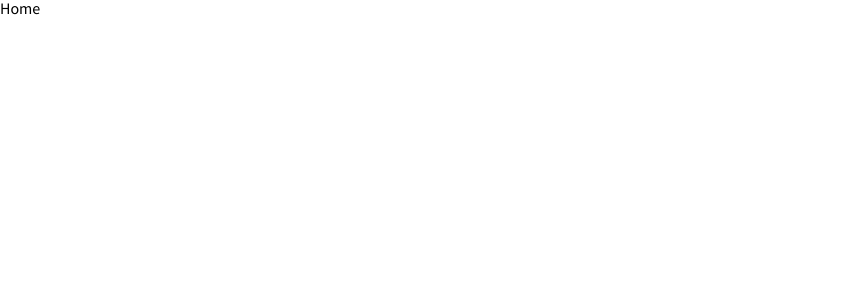
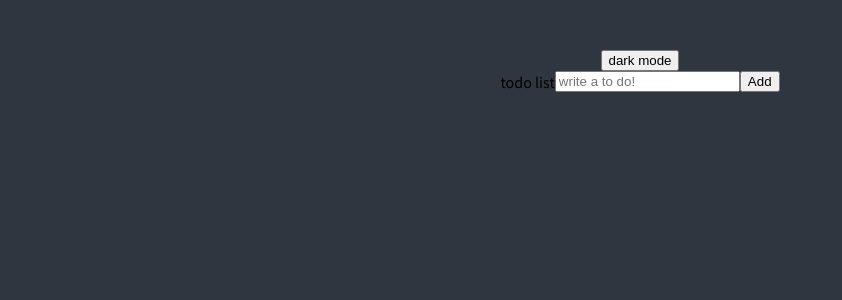
Before and after one commit to onepunch-tk/learn-recoil-todo-app, a React (Vite) app: page / in a window 1280 px wide. Shown: the top 300 px of the page, without its empty margins (0-842 px from the left). Built offline with nearby package versions, Linux system fonts and the light colour scheme.

Commit message:
add todo-atom and implement atom

```diff
--- a/src/App.tsx
+++ b/src/App.tsx
@@ -1,18 +1,28 @@
-import styled, {ThemeProvider} from "styled-components";
+import {useRecoilState, useRecoilValue, useSetRecoilState} from "recoil";
+import {themeState} from "./modules/states/todo-atom";
 import {darkTheme, lightTheme} from "./styles/theme";
 import {GlobalStyle} from "./styles/reset-css";
-import {useRecoilValue} from "recoil";
-import {themeState} from "./modules/states/todo-atom";
+import styled, {ThemeProvider} from "styled-components";
+import ToDoList from "./views/screens/ToDoList";
 
-
+const Container = styled.div`
+  display: flex;
+  justify-content: center;
+  align-items: center;
+  flex-direction: column;
+  margin: 50px auto;
+`;
 
 function App() {
-    const isDark = useRecoilValue(themeState);
-
+    const [isDark, setThemeState] = useRecoilState(themeState);
+    const onClicked = () => setThemeState(prev => !prev);
     return (
         <ThemeProvider theme={isDark ? darkTheme : lightTheme}>
             <GlobalStyle/>
-            <h1>Home</h1>
+            <Container>
+                <button onClick={onClicked}>dark mode</button>
+                <ToDoList/>
+            </Container>
         </ThemeProvider>
     )
 }
--- a/src/main.tsx
+++ b/src/main.tsx
@@ -1,9 +1,11 @@
 import ReactDOM from 'react-dom/client'
 import App from './App'
 import {ThemeProvider} from "styled-components";
-import {darkTheme} from "./styles/theme";
+import {darkTheme, lightTheme} from "./styles/theme";
 import {GlobalStyle} from "./styles/reset-css";
-import {RecoilRoot} from "recoil";
+import {RecoilRoot, useRecoilValue} from "recoil";
+import {themeState} from "./modules/states/todo-atom";
+
 
 ReactDOM.createRoot(document.getElementById('root') as HTMLElement).render(
     <RecoilRoot>
--- a/src/styles/reset-css.ts
+++ b/src/styles/reset-css.ts
@@ -41,6 +41,7 @@ export const GlobalStyle = createGlobalStyle`
   body {
     line-height: 1;
     font-family: 'Source Sans Pro', sans-serif;
+    background-color: ${props => props.theme.bgColor};
   }
 
   ol, ul {
--- a/src/styles/styled.d.ts
+++ b/src/styles/styled.d.ts
@@ -2,6 +2,6 @@ import "styled-components";
 
 declare module "styled-components" {
     export interface DefaultTheme {
-
+        bgColor:string;
     }
 }
--- a/src/styles/theme.ts
+++ b/src/styles/theme.ts
@@ -1,9 +1,9 @@
 import {DefaultTheme} from "styled-components";
 
 export const darkTheme:DefaultTheme =  {
-
+    bgColor: "#2f3640"
 };
 
 export const lightTheme:DefaultTheme = {
-
+    bgColor: "#f5f6fa"
 }
--- /dev/null
+++ b/src/views/screens/ToDoList.tsx
@@ -0,0 +1,34 @@
+import styled from "styled-components";
+import React, {useState} from "react";
+
+const TodoWrapper = styled.div`
+  display: flex;
+  justify-content: center;
+  align-items: center;
+`;
+function ToDoList() {
+    const [value, setValue] = useState("");
+    const onChange = (e:React.ChangeEvent<HTMLInputElement>) => {
+        const {currentTarget:{value}} = e;
+        setValue(value);
+    };
+
+    const onSubmit = (e: React.FormEvent<HTMLFormElement>) => {
+        e.preventDefault();
+        console.log(value);
+    };
+
+    return (
+        <TodoWrapper>
+            <h1>todo list</h1>
+            <div>
+                <form onSubmit={onSubmit}>
+                    <input onChange={onChange} value={value} placeholder={"write a to do!"}/>
+                    <button>Add</button>
+                </form>
+            </div>
+        </TodoWrapper>
+    );
+}
+
+export default ToDoList;
```
